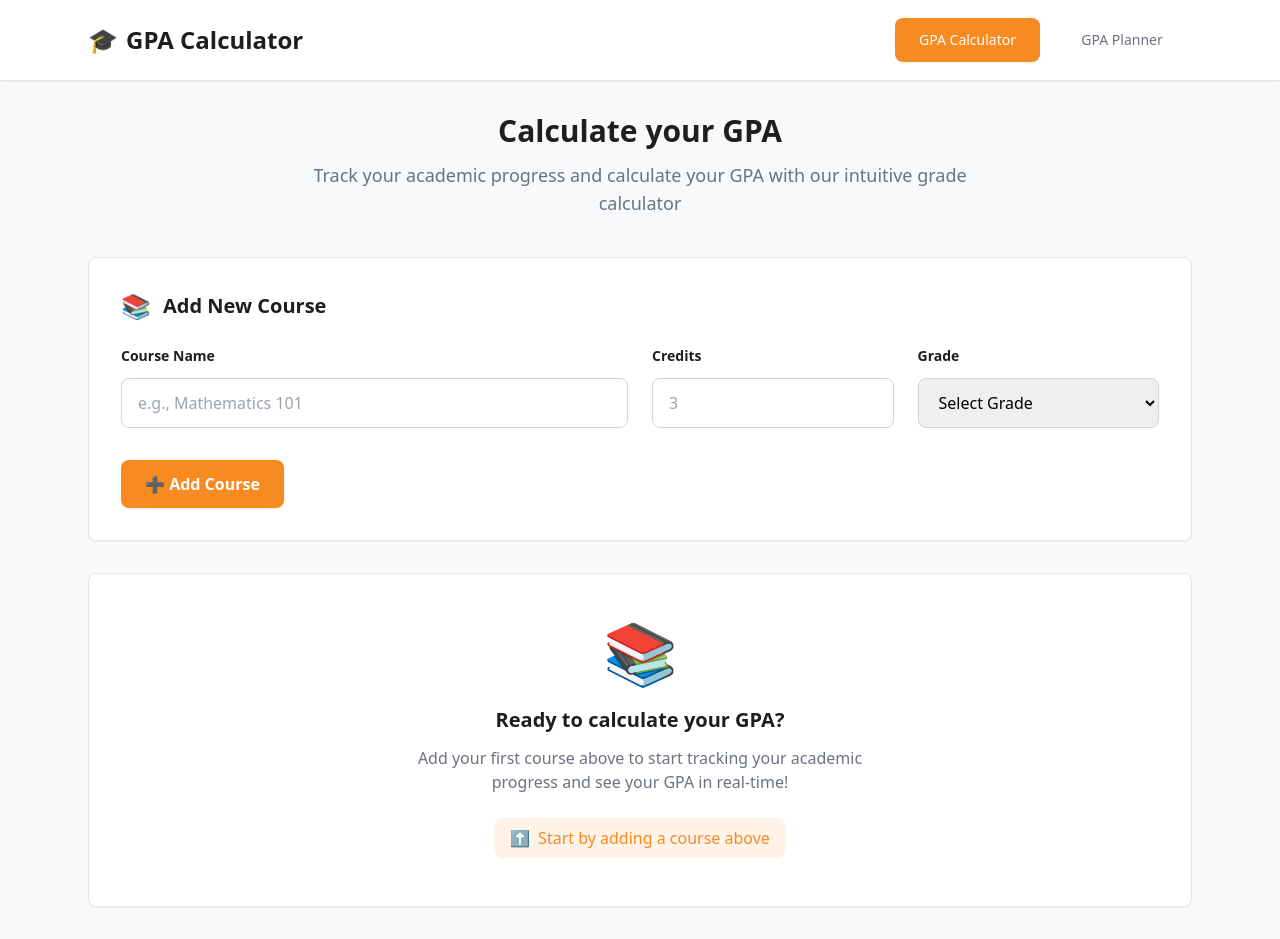
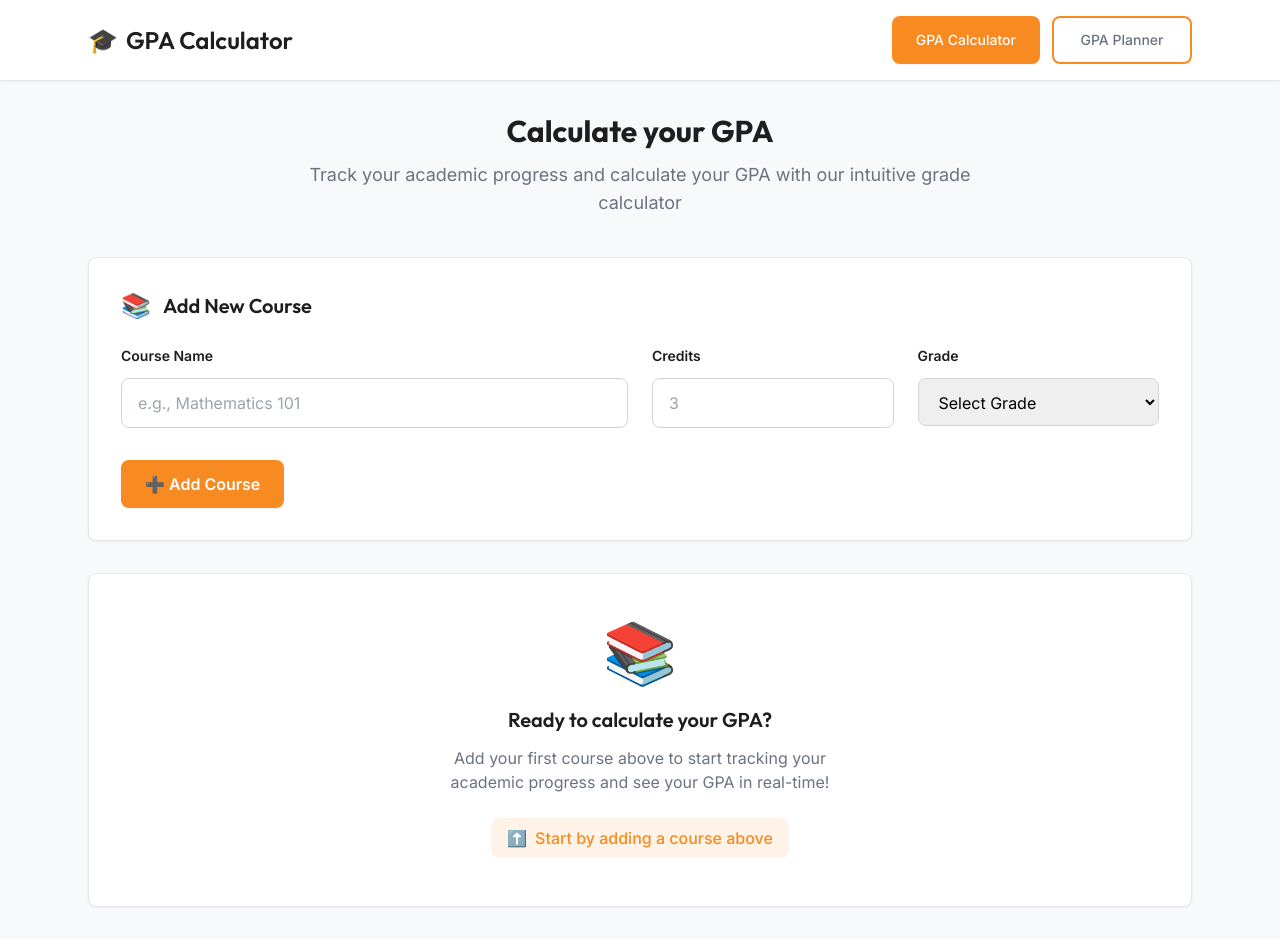
Before and after one commit to Danidu-Muhandiram/GPA-Calculator, a React (Create React App) app: page / in a window 1280 px wide. Built offline with nearby package versions, Linux system fonts and the light colour scheme.

Commit message:
add new fonts (inter and outfit), chenge the gpa planner button stroke

```diff
--- a/public/index.html
+++ b/public/index.html
@@ -5,6 +5,9 @@
     <link rel="icon" href="%PUBLIC_URL%/favicon.ico" />
     <meta name="viewport" content="width=device-width, initial-scale=1" />
     <meta name="theme-color" content="#000000" />
+    <link rel="preconnect" href="https://fonts.googleapis.com">
+    <link rel="preconnect" href="https://fonts.gstatic.com" crossorigin>
+    <link href="https://fonts.googleapis.com/css2?family=Inter:wght@300;400;500;600;700&family=Outfit:wght@300;400;500;600;700;800&display=swap" rel="stylesheet">
     <meta
       name="description"
       content="Web site created using create-react-app"
@@ -24,7 +27,7 @@
       work correctly both with client-side routing and a non-root public URL.
       Learn how to configure a non-root public URL by running `npm run build`.
     -->
-    <title>React App</title>
+    <title>GPA Calculator</title>
   </head>
   <body>
     <noscript>You need to enable JavaScript to run this app.</noscript>
--- a/src/App.tsx
+++ b/src/App.tsx
@@ -13,7 +13,7 @@ function App() {
           <div className="flex justify-between items-center h-20">
             <div className="flex items-center">
               {/* Logo/brand */}
-              <h1 className="text-2xl font-semibold text-text flex items-center gap-2">
+              <h1 className="text-2xl font-semibold text-text flex items-center gap-2 font-display">
                 <span className="text-primary">🎓</span>
                 GPA Calculator
               </h1>
@@ -33,10 +33,10 @@ function App() {
               </button>
               <button
                 onClick={() => setActiveTab('planner')}
-                className={`px-6 py-3 rounded-lg text-sm font-medium transition-all duration-200 min-w-[140px] ${
+                className={`px-6 py-3 rounded-lg text-sm font-medium transition-all duration-200 min-w-[140px] border-2 ${
                   activeTab === 'planner'
-                    ? 'bg-primary text-white shadow-sm'
-                    : 'text-text-secondary hover:text-text hover:bg-gray-100'
+                    ? 'bg-primary text-white shadow-sm border-primary'
+                    : 'text-text-secondary hover:text-text hover:bg-gray-100 border-primary'
                 }`}
               >
                 GPA Planner
@@ -51,7 +51,7 @@ function App() {
         {activeTab === 'calculator' && (
           <div>
             <div className="text-center mb-10">
-              <h2 className="text-3xl font-bold text-text mb-3">Calculate your GPA</h2>
+              <h2 className="text-3xl font-bold text-text mb-3 font-display">Calculate your GPA</h2>
               <p className="text-lg text-text-secondary max-w-2xl mx-auto">
                 Track your academic progress and calculate your GPA with our intuitive grade calculator
               </p>
--- a/src/components/GpaCalculator.tsx
+++ b/src/components/GpaCalculator.tsx
@@ -91,7 +91,7 @@ const GpaCalculator: React.FC = () => {
       <div className="bg-white rounded-lg shadow-sm border border-gray-200 p-8 mb-8">
         <div className="flex items-center gap-3 mb-6">
           <span className="text-2xl">📚</span>
-          <h3 className="text-xl font-semibold text-text">Add New Course</h3>
+          <h3 className="text-xl font-semibold text-text font-display">Add New Course</h3>
         </div>
 
         <div className="grid grid-cols-1 md:grid-cols-4 gap-6">
@@ -168,7 +168,7 @@ const GpaCalculator: React.FC = () => {
         <div className="bg-white rounded-lg shadow-sm border border-gray-200 p-8 mb-8">
           <div className="flex items-center gap-3 mb-6">
             <span className="text-2xl">📊</span>
-            <h3 className="text-xl font-semibold text-text">Your Courses</h3>
+            <h3 className="text-xl font-semibold text-text font-display">Your Courses</h3>
           </div>
 
           <div className="space-y-4">
@@ -261,7 +261,7 @@ const GpaCalculator: React.FC = () => {
       {modules.length === 0 && (
         <div className="bg-white rounded-lg shadow-sm border border-gray-200 p-12 text-center">
           <div className="text-6xl mb-6">📚</div>
-          <h3 className="text-xl font-semibold text-text mb-3">Ready to calculate your GPA?</h3>
+          <h3 className="text-xl font-semibold text-text mb-3 font-display">Ready to calculate your GPA?</h3>
           <p className="text-text-secondary mb-6 max-w-md mx-auto">
             Add your first course above to start tracking your academic progress and see your GPA in real-time!
           </p>
--- a/tailwind.config.js
+++ b/tailwind.config.js
@@ -5,6 +5,10 @@ module.exports = {
   ],
   theme: {
     extend: {
+      fontFamily: {
+        'sans': ['Inter', 'system-ui', 'sans-serif'],
+        'display': ['Outfit', 'Inter', 'system-ui', 'sans-serif'],
+      },
       colors: {
         primary: '#F88A22',      // main orange for buttons and navbar
         accent: '#FFD580',       // soft yellow for highlights
```
